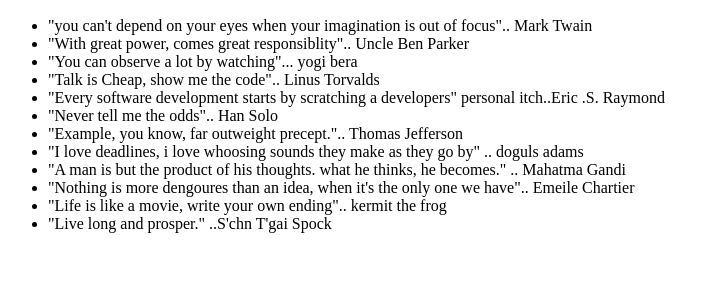
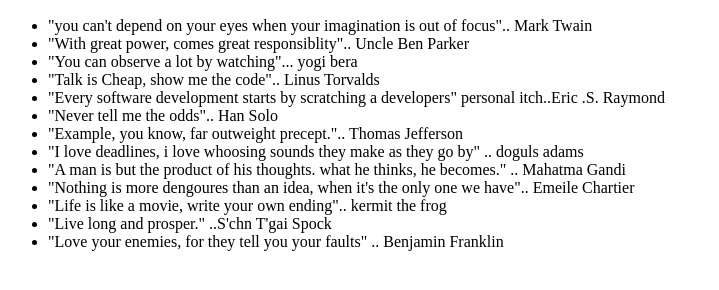
Before and after one commit to mrnareshb/0main_openSAP_repo, a plain HTML site: page index.html in a window 1280 px wide. Shown: the part 110-400 px from the top of the page, without its empty margins (0-719 px from the left). Drawn offline with Linux system fonts and the light colour scheme.

Commit message:
Added Benjamin Franklin Quote

```diff
--- a/index.html
+++ b/index.html
@@ -21,6 +21,7 @@
 			<li>"Nothing is more dengoures than an idea, when it's the only one we have".. Emeile Chartier</li>
 			<li>"Life is like a movie, write your own ending".. kermit the frog</li>
 			<li>"Live long and prosper." ..S'chn T'gai Spock</li>
+			<li>"Love your enemies, for they tell you your faults" .. Benjamin Franklin</li>
 		</ul>
 	</body>
 </html>
```
